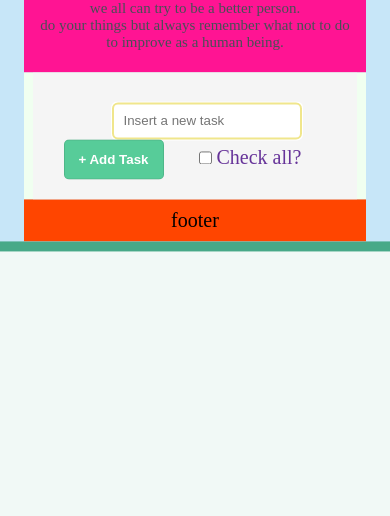
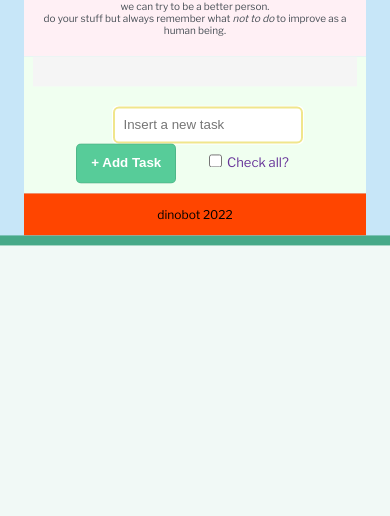
Before and after one commit to marianalopesdev/basicToDoList, a plain HTML site: page index2.html in a window 390 px wide. Shown: the part 328-844 px from the top of the page. Drawn offline with nearby package versions, Linux system fonts and the light colour scheme.

Commit message:
automatic scroll added, icons and font changes
font awesome icons was modified to avoid incompatibility with android devices

```diff
--- a/index2.html
+++ b/index2.html
@@ -11,6 +11,9 @@
     <script>
         FontAwesomeConfig = { searchPseudoElements: true };
     </script>
+    <link rel="preconnect" href="https://fonts.googleapis.com">
+    <link rel="preconnect" href="https://fonts.gstatic.com" crossorigin>
+    <link href="https://fonts.googleapis.com/css2?family=Libre+Franklin:wght@100;200;400;500&display=swap" rel="stylesheet">
 </head>
 
 <body>
@@ -18,24 +21,26 @@
     <header>
         <div>
         <h1>NOT To-Do List</h1>
-        <p>we all can try to be a better person. </p>
-            <p>do your things but always remember what not to do to improve as a human being.</p>
+        <p>we can try to be a better person. </p>
+            <p>do your stuff but always remember what <i>not to do</i> to improve as a human being.</p>
 
     </header>
     <main>
-        <div class="taskListContainer">
+        <div class="taskListContainer" id="lista">
         <ul class="taskList">
             <li>Loading Tasks...</li>
           </ul>
-          <form class="add-tasks">
-            <input type="text" name="taskTitle" class="taskTitle" placeholder="Insert a new task" required autofocus>
-            <input type="submit" value="+ Add Task" class="css-button-rounded--green">
-            <input type="checkbox" class="checkAll" onclick="toggleAllTasks(this)" /><label class="checkAll">Check all?</label> <br />
 
-          </form>
         </div>
+        <div class="addTasks">
+            <form class="add-tasks">
+              <input type="text" name="taskTitle" class="taskTitle" placeholder="Insert a new task" required autofocus>
+              <input type="submit" value="+ Add Task" class="css-button-rounded--green">
+              <input type="checkbox" class="checkAll" onclick="toggleAllTasks(this)" /><label class="checkAll">Check all?</label> <br />
+            </form>
+          </div>
     </main> <footer>
-        footer
+        dinobot 2022
     </footer>
 </div>
 
--- a/script.js
+++ b/script.js
@@ -30,7 +30,8 @@ function addNewTask(e) {
     populateTaskList(tasks, taskList);
     saveOnLocalStorage();
     this.reset();
-    taskTitle.focus();
+    taskList.scrollIntoView({block: "end"});
+    console.log(lista);
 }
 
 function populateTaskList(tasks = [], taskList) {
--- a/style2.css
+++ b/style2.css
@@ -36,7 +36,7 @@ body {
   align-items: center;
   justify-content: center;
   max-height: 98vh;
-  /* font-family: 'DM Sans'; */
+  font-family: 'Libre Franklin', sans-serif;
   font-size: 1.6rem;
   text-align: center;
   overflow: overlay;
@@ -50,8 +50,8 @@ body {
 
 .wrapper {
   width: min(55rem, 100%);
-   margin-inline: auto;
-   padding-inline: 2.4rem;
+  margin-inline: auto;
+  padding-inline: 2.4rem;
   background: rgba(198, 229, 249, 0.95);
   box-shadow: 0 0 0 1rem var(--primary-color);
 
@@ -69,8 +69,8 @@ header {
   justify-content: center;
   align-items: center;
   text-align: center;
-  height: 15vh;
-background-color: deeppink;
+  /* height: 15vh; */
+  background-color: lavenderblush;
   padding: 2rem 1rem;
 
 }
@@ -79,7 +79,7 @@ main {
   display: flex;
   flex-direction: column;
   max-height: 78vh;
-   justify-content: center;
+  justify-content: center;
   align-items: center;
   background-color: honeydew;
   overflow: auto;
@@ -90,7 +90,6 @@ main {
 
 
 h1 {
-  /* font-family: 'Swiss 721 Black Rounded'; */
   text-transform: uppercase;
   font-size: 4rem;
   color: var(--headline);
@@ -102,15 +101,15 @@ p {
   color: var(--paragraph);
 }
 
-/*
-  ul {
-    list-style: none;
-    } */
+
+ul {
+  list-style: none;
+}
 
 .taskList {
   display: flex;
   flex-direction: column;
-
+  padding-top: 1rem;
   text-align: left;
   list-style: none;
   width: 90%;
@@ -150,17 +149,23 @@ p {
   font-family: 'Font Awesome\ 5 Free';
   content: "\f11a";
   margin-right: 1rem;
-  /* font-weight: 900; */
+
 }
 
 .add-tasks {
-  margin-top: 3rem;
+  margin-top: rem;
 }
 
 .add-tasks input {
   padding: 1rem;
   /* outline: 0; */
   border: .1rem solid rgba(0, 0, 0, 0.1);
+
+}
+
+.addTasks {
+  padding-bottom: 1rem;
+  padding-top: 2rem;
 
 }
 
@@ -205,8 +210,9 @@ p {
   border-radius: 5px;
   border: 2px solid #57cc99;
   background: #57cc99;
-  margin-right:3rem ;
+  margin-right: 3rem;
 }
+
 .css-button-rounded--green:hover {
   background: #fff;
   color: #57cc99
@@ -243,8 +249,9 @@ footer {
   height: 5vh;
   justify-content: center;
   align-items: center;
-  background-color: darkkhaki;
+  background-color: gainsboro;
   padding: 2.5vh;
+  font-size: 1.2rem;
 }
 
 @media (min-width: 1024px) {
@@ -263,10 +270,9 @@ footer {
 }
 
 @media (max-width:800px) {
-  footer {
-    background-color: royalblue;
 
-
+  body {
+    font-size: 2rem;
   }
 
   h1 {
@@ -277,23 +283,44 @@ footer {
     font-size: 1.5rem;
   }
 
-  body {
-    font-size: 2rem;
+  .taskList input+label:before {
+    content: "⬜️";
+    margin-right: 10px;
+  }
+
+  .taskList input:checked+label:before {
+    content: "🤢";
+  }
+  footer {
+    background-color: royalblue;
   }
 }
 
 
 @media (max-width:400px) {
-  footer {
-    background-color: orangered;
 
+  body {
+    font-size: 1.3rem;
   }
 
   h1 {
-    font-size: 2rem;
+    font-size: 1.5rem;
   }
 
   p {
-    font-size: 1.5rem;
+    font-size: 1rem;
+  }
+
+  .taskList input+label:before {
+    content: "⬜️";
+    margin-right: 1rem;
+  }
+
+  .taskList input:checked+label:before {
+    content: "🤢";
+  }
+
+  footer {
+    background-color: orangered;
   }
 }
```
